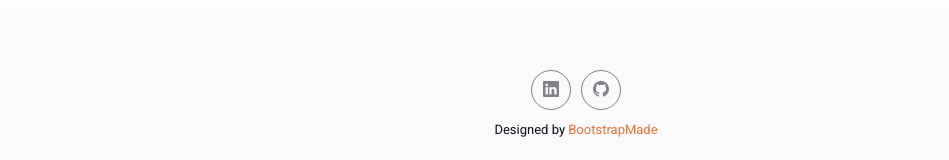
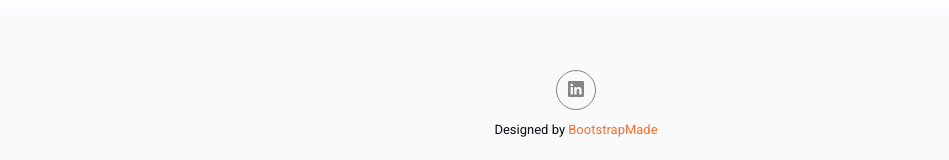
Before and after one commit to devjain/portfolio, a plain HTML site: page index.html in a window 1280 px wide. Shown: the part 4909-5069 px from the top of the page, without its empty margins (64-1013 px from the left). Drawn offline with nearby package versions, Linux system fonts and the light colour scheme.

Commit message:
github link commented

```diff
--- a/index.html
+++ b/index.html
@@ -462,7 +462,7 @@
 
       <div class="social-links d-flex justify-content-center">
         <a href="https://www.linkedin.com/in/devendra-uiux/" target="_blank"><i class="bi bi-linkedin"></i></a>
-        <a href="https://github.com/devjain" target="_blank"><i class="bi bi-github"></i></a>
+        <!-- <a href="https://github.com/devjain" target="_blank"><i class="bi bi-github"></i></a> -->
       </div>
       <div class="credits">
         Designed by <a href="https://bootstrapmade.com/">BootstrapMade</a>
```
